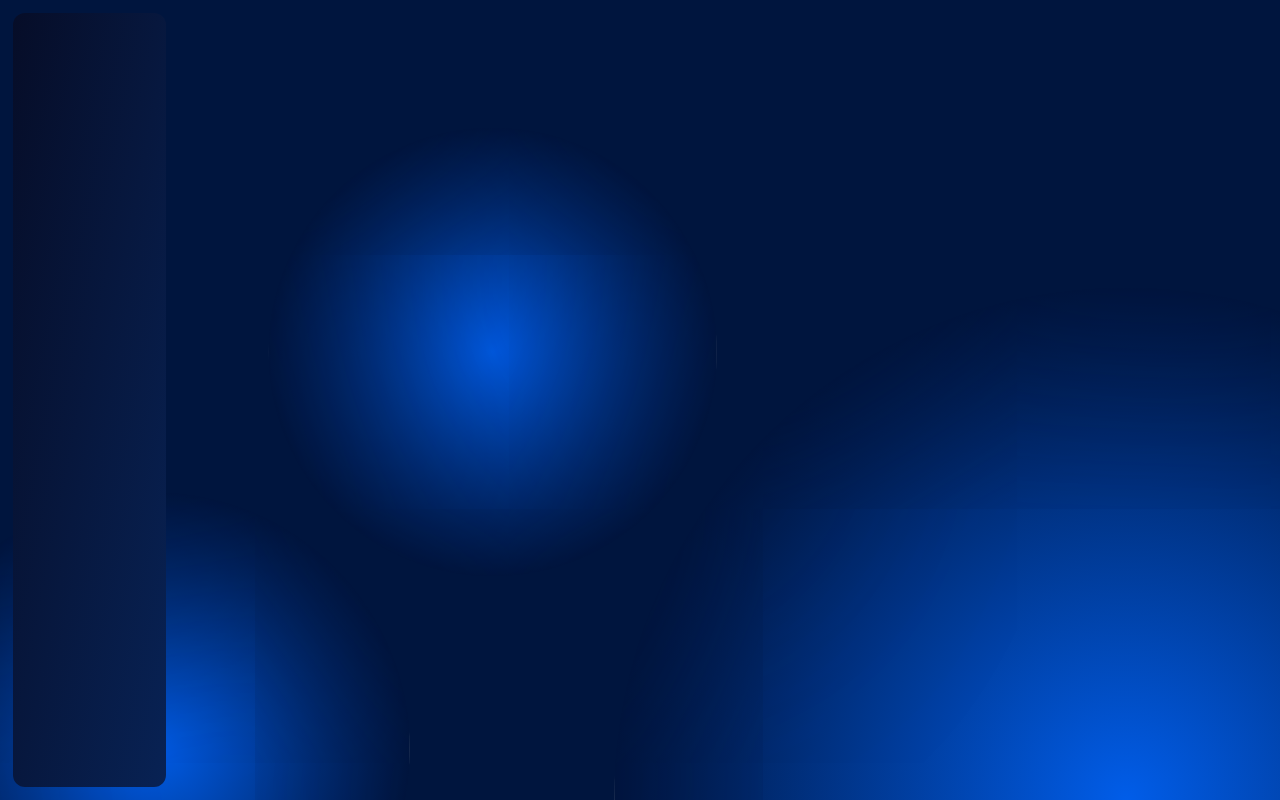
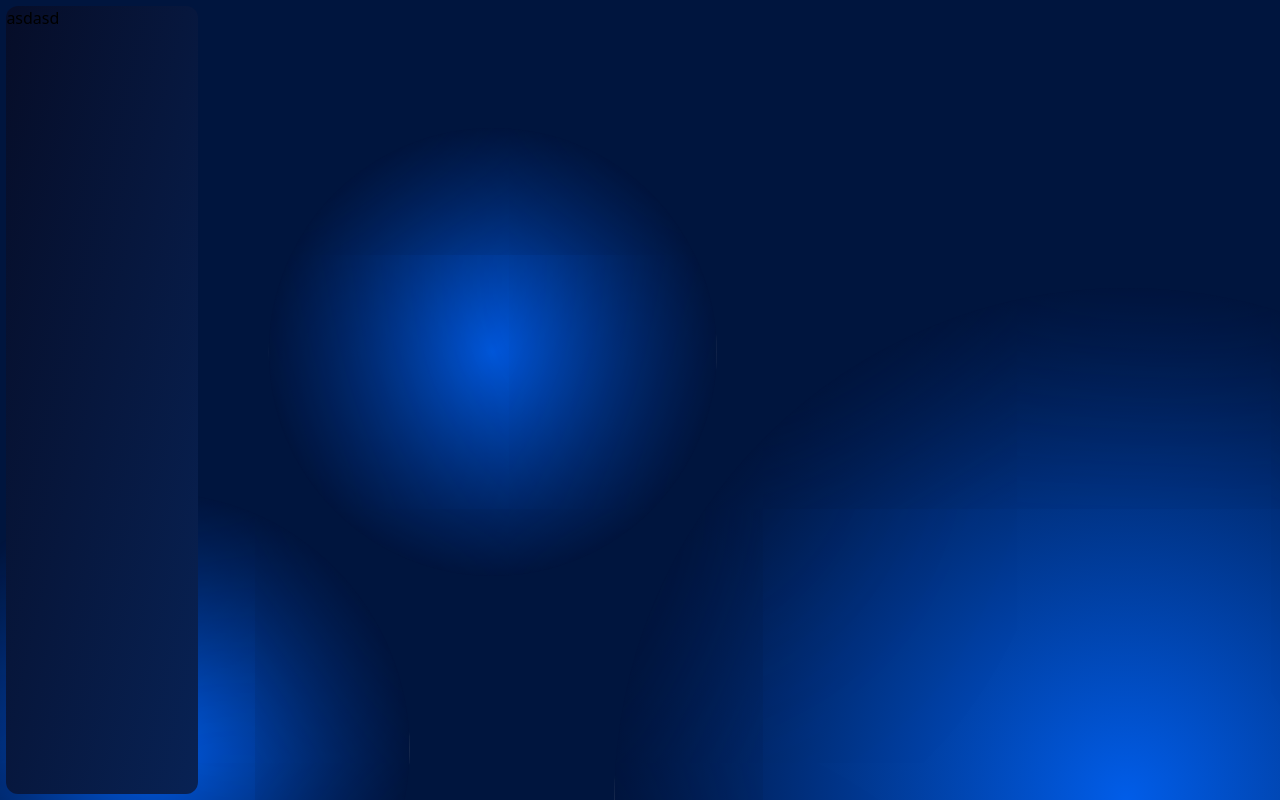
Before and after one commit to Lockps/y3-Yam-IDS-, a React (Vite) app in the folder Yam/: page / in a window 1280 px wide. Built offline with nearby package versions, Linux system fonts and the light colour scheme.

Commit message:
animate hide navbar

```diff
--- a/Yam/src/App.jsx
+++ b/Yam/src/App.jsx
@@ -1,15 +1,33 @@
-import React from "react";
+import React, { useState } from "react";
 import "./index.css";
 import Navbar from "./Components/Navbar";
 import AnimationBg from "./Components/AnimationBg";
 
 const App = () => {
+  const [openNav, setNav] = useState(true);
+
+  const handleNavbar = () => {
+    setNav(!openNav);
+  };
+
   return (
     <div className="min-h-screen bg-mainbg flex relative">
       <AnimationBg />
-      <div className=" relative z-10 w-[12%] m-[1%]">
-        <Navbar />
+      <div
+        className={`m-[0.5%] transition-all duration-300 ease-in-out ${
+          openNav ? "w-[15%]" : "w-0"
+        } overflow-hidden z-20`}
+      >
+        <Navbar close={handleNavbar} />
       </div>
+      {!openNav && (
+        <div
+          className="absolute top-0 left-0  bg-transparent z-10"
+          onClick={handleNavbar}
+        >
+          <button className="">Open Navbar</button>
+        </div>
+      )}
     </div>
   );
 };
--- a/Yam/src/Components/AnimationBg.css
+++ b/Yam/src/Components/AnimationBg.css
@@ -2,7 +2,7 @@
   width: 100%;
   height: 100%;
   position: absolute;
-  overflow: hidden;
+  overflow-x: hidden;
 }
 
 .AniBg-Container li {
--- a/Yam/src/Components/Navbar.jsx
+++ b/Yam/src/Components/Navbar.jsx
@@ -1,9 +1,11 @@
 import React from "react";
 import "../index.css";
 
-const Navbar = () => {
+const Navbar = ({ close }) => {
   return (
-    <div className="min-h-full w-full z-10 rounded-xl bg-gradient-to-br from-darkbg to-lightbg"></div>
+    <div className="min-h-full w-full z-10 rounded-xl bg-gradient-to-br from-darkbg to-lightbg ">
+      <button onClick={close}>asdasd</button>{" "}
+    </div>
   );
 };
 
```
